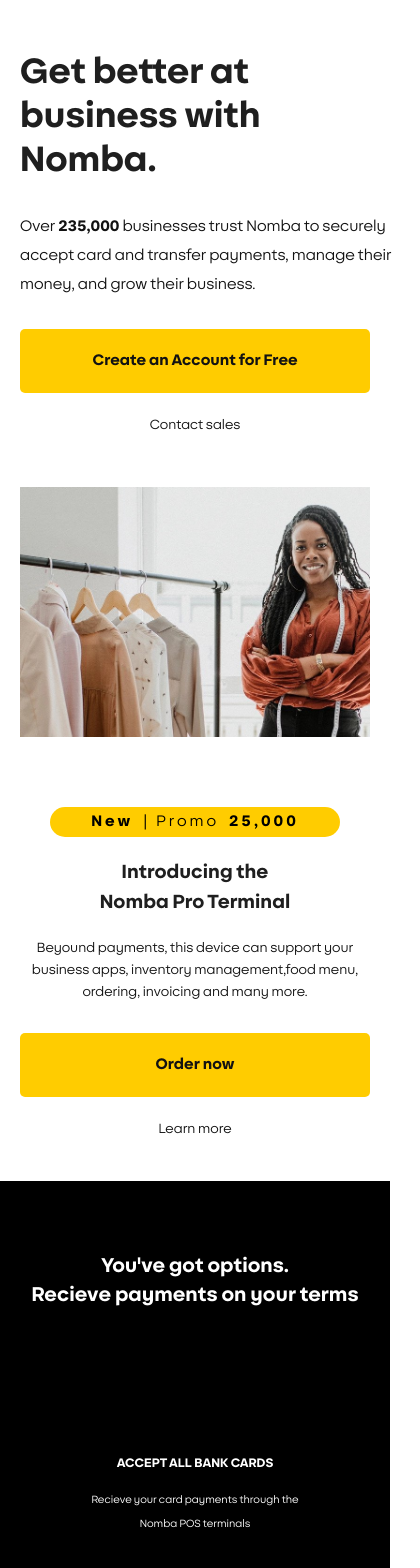
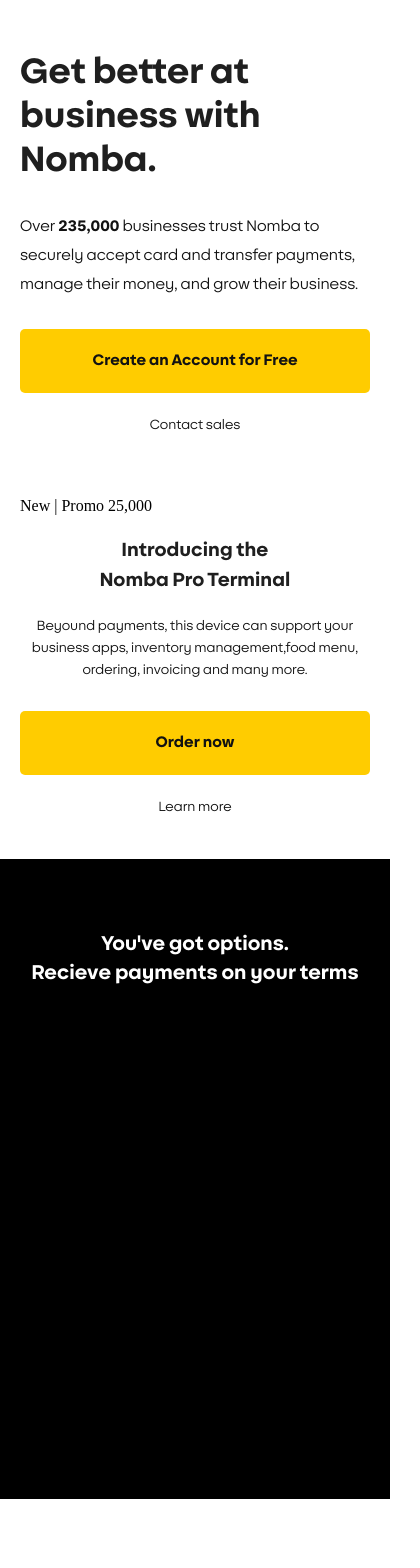
Before and after one commit to techwithuche/nomba, a Next.js app: page / in a window 390 px wide. Shown: the top 1568 px of the page, 420 px wide, since content can reach past the window. Built offline with nearby package versions, Linux system fonts and the light colour scheme.

Commit message:
Update main.css

```diff
--- a/src/styles/main.css
+++ b/src/styles/main.css
@@ -14,18 +14,17 @@
   padding: 0;
 }
 
-@media (max-width: 639px) {
+@media (max-width: 767px) {
   .col-2 {
-
-    height: 200px;
-    background-color:orange;
+    display: none;
   }
   .Hero_wrapper {
     padding: 20px 20px;
   }
 
   .Hero_contentRow {
-
+    display: flex;
+    justify-content: center;
   }
   .Hero_title {
     font-family: Garet;
@@ -34,7 +33,6 @@
     line-height: 44px;
     color: #1f1f1f;
     padding: 30px 0;
-    padding-right: 10px;
   }
   .Hero_description {
     font-family: Garet;
@@ -42,9 +40,7 @@
     font-size: 16px;
     line-height: 29px;
     color: #121212;
-    width: 400px;
   }
-
   .primary_button {
     margin-top: 30px;
     display: flex;
@@ -69,42 +65,12 @@
     border: none;
     color: #000;
   }
-
-   .sub_secondary_button {
-  font-family: Garet;
-  font-weight: bold;
-  letter-spacing: 3px;
-  font-size: 16px;
-  line-height: 22px;
-  color: #000;
-   display: flex;
-  align-items: center;
-  justify-content: center;
-  width: 270px;
-  height: 30px;
-  background: #ffcc00;
-  border-radius: 20px;
-  border: none;
-  padding: 0 10px;
-  cursor: pointer;
-  }
-
-  .sub_secondary_button span {
-    font-weight: normal;
-    padding: 0 10px;
-  }
 }
 
-@media (max-width: 639px) {
+@media (max-width: 767px) {
   .Terminal_wrapper {
     padding: 20px 20px;
   }
-
-.col-1 .sub_container{
-
-  display: flex;
-  justify-content: center;
-}
 
   .Terminal_contentRow {
     display: flex;
@@ -153,11 +119,159 @@
   }
 }
 
-@media (max-width: 639px) {
+
+
+
+
+
+
+
+
+
+
+
+
+@media (max-width:767px) {
+    .Footer_wrapper {
+    padding: 10px 20px;
+
+  }
+
+  .Footer_contentRow {
+    display: flex;
+
+
+  }
+
+ .Footer_title {
+    font-family: Garet;
+    font-weight: bold;
+    font-size: 16px;
+    line-height: 20px;
+    color: #121212;
+    padding-top: 70px;
+    padding-bottom: 5px;
+
+  }
+
+  .button_text {
+    font-family: Garet;
+    font-weight: bold;
+    font-size: 16px;
+    line-height: 20px;
+    color: #121212;
+  }
+
+    .button_subtext {
+    font-family: Garet;
+    font-weight: normal;
+    font-size: 14px;
+    line-height: 20px;
+    color: #121212;
+  }
+
+
+  .Footer_subtitle {
+font-family: Garet;
+padding: 4px 0;
+    font-weight: normal;
+    font-size: 14px;
+    line-height: 25px;
+    color: #121212;
+
+  }
+
+
+
+
+
+
+
+
+@media (max-width: 767px) {
+  .Store_wrapper {
+    background-color: #000;
+    width: 100%;
+    height: 40em;
+  }
+
+  .Store_title {
+    font-family: Garet;
+    text-align: center;
+    font-weight: bold;
+    font-size: 28px;
+    line-height: 39px;
+    color: #fff;
+    padding-top: 70px;
+    padding-bottom: 10px;
+
+  }
+
+   .Store_description {
+    font-family: Garet;
+    text-align: center;
+    font-weight: normal;
+    font-size: 14px;
+    line-height: 25px;
+    color: #fff;
+
+  }
+
+  .Store_title span {
+    color: #ffcc00;
+  }
+}
+
+
+
+
+
+
+
+
+
+
+
+
+
+
+
+
+  .Footer_contentRow .fcol-2 {
+    padding-left: 60px;
+  }
+
+  .Footer_logo {
+    padding-top: 50px;
+    padding-bottom: 20px;
+  }
+  .Footer_subRow {
+    display: flex;
+
+  }
+   .Footer_subRow .spacer {
+    margin-left: 30px;
+  }
+}
+
+
+
+
+
+
+
+
+
+
+
+
+
+
+@media (max-width: 767px) {
   .Payment_wrapper {
     background-color: #000;
     width: 100%;
-    height: 50em;
+    height: 40em;
   }
 
   .Payment_title {
@@ -169,55 +283,80 @@
     color: #fff;
     padding: 70px 0;
   }
+}
 
-  .Payment_subtitle {
-     font-family: Garet;
-    text-align: center;
-    font-weight: bold;
-    font-size: 13px;
-    line-height: 29px;
-    color: #fff;
-    padding-top:70px;
-  }
-  .Payment_subdescription {
-     font-family: Garet;
+
+
+
+
+
+
+
+
+
+
+
+
+
+
+
+
+
+
+
+
+
+
+
+
+
+
+@media (max-width: 767px) {
+    .Pos_title {
+    font-family: Garet;
     text-align: center;
     font-weight: normal;
-    font-size: 11px;
-    line-height: 24px;
-    color: #fff;
-    padding-top:10px;
-  }
-  .Payment_container {
-    padding: 0px 0;
-  }
-}
-
-@media (max-width: 639px) {
-  .Pos_title {
-    font-family: Garet;
-    text-align: center;
-    font-weight: bold;
     font-size: 21px;
     line-height: 29px;
     color: #121212;
     padding: 70px 20px;
-  }
+    }
 }
 
-@media (max-width: 639px) {
-  .Community_title {
+
+
+
+
+
+
+
+
+
+
+
+
+
+
+
+
+
+
+
+
+
+
+@media (max-width: 767px) {
+    .Community_title {
     font-family: Garet;
     text-align: center;
-    font-weight: bold;
+    font-weight: normal;
     font-size: 21px;
     line-height: 29px;
     color: #121212;
     padding: 70px 0;
-  }
+    }
 
-
-  .CommunitySection_image_container {
+    .CommunitySection_image_container {
   display: flex;
 flex-direction: column;
 align-content: center;
@@ -317,130 +456,4 @@
   letter-spacing: 3px;
   color: #fff;
 }
-
 }
-
-@media (max-width: 639px) {
-  .Store_wrapper {
-    background-color: #000;
-    width: 100%;
-    height: 40em;
-  }
-
-  .Store_title {
-    font-family: Garet;
-    text-align: center;
-    font-weight: bold;
-    font-size: 28px;
-    line-height: 39px;
-    color: #fff;
-    padding-top: 70px;
-    padding-bottom: 10px;
-
-  }
-
-   .Store_description {
-    font-family: Garet;
-    text-align: center;
-    font-weight: normal;
-    font-size: 14px;
-    line-height: 25px;
-    color: #fff;
-
-  }
-
-  .Store_title span {
-    color: #ffcc00;
-  }
-}
-
-
-
-
-
-
-
-
-
-
-
-
-
-
-
-
-
-
-
-
-
-
-@media (max-width:639px) {
-  .Footer_wrapper {
-    padding: 10px 20px;
-
-  }
-
-  .Footer_contentRow {
-    display: flex;
-
-
-  }
-
- .Footer_title {
-    font-family: Garet;
-    font-weight: bold;
-    font-size: 16px;
-    line-height: 20px;
-    color: #121212;
-    padding-top: 70px;
-    padding-bottom: 5px;
-
-  }
-
-  .button_text {
-    font-family: Garet;
-    font-weight: bold;
-    font-size: 16px;
-    line-height: 20px;
-    color: #121212;
-  }
-
-    .button_subtext {
-    font-family: Garet;
-    font-weight: normal;
-    font-size: 14px;
-    line-height: 20px;
-    color: #121212;
-  }
-
-
-  .Footer_subtitle {
-font-family: Garet;
-padding: 4px 0;
-    font-weight: normal;
-    font-size: 14px;
-    line-height: 25px;
-    color: #121212;
-
-  }
-
-
-
-
-  .Footer_contentRow .fcol-2 {
-    padding-left: 60px;
-  }
-
-  .Footer_logo {
-    padding-top: 50px;
-    padding-bottom: 20px;
-  }
-  .Footer_subRow {
-    display: flex;
-
-  }
-   .Footer_subRow .spacer {
-    margin-left: 30px;
-  }
-}
```
